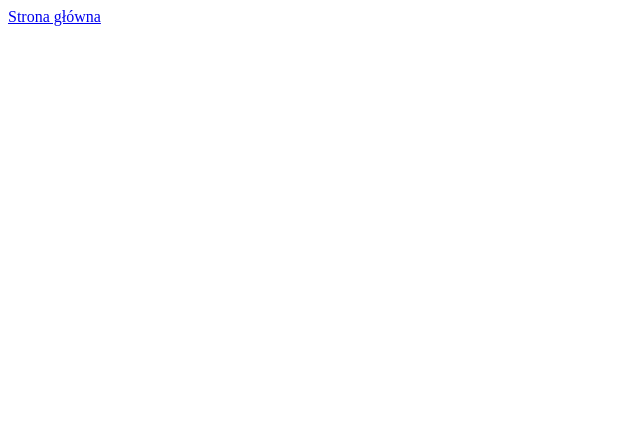
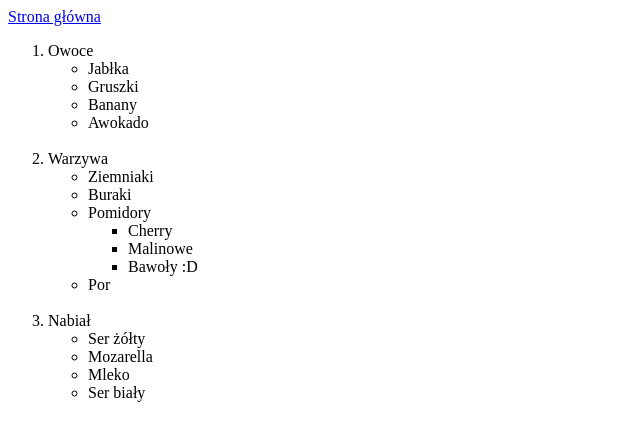
Before and after one commit to kbolenbach/repo, a plain HTML site: page my-first-page/lista_zakupow/index.html in a window 1280 px wide. Shown: the whole page, without its empty margins (0-640 px from the left). Drawn offline with Linux system fonts and the light colour scheme.

Commit message:
poprawienie zadania - brakowało listy zakupów

```diff
--- a/my-first-page/lista_zakupow/index.html
+++ b/my-first-page/lista_zakupow/index.html
@@ -16,6 +16,43 @@
 
         <main>
 
+                <ol>
+                    <li>Owoce</li>
+
+                            <ul>
+                                <li>Jabłka</li>
+                                <li>Gruszki</li>
+                                <li>Banany</li>
+                                <li>Awokado</li>
+                            </ul><br>
+
+                    <li>Warzywa</li>
+
+                            <ul>
+                                <li>Ziemniaki</li>
+                                <li>Buraki</li>
+                                <li>Pomidory</li>
+                                    <ul>
+                                        <li>Cherry</li>
+                                        <li>Malinowe</li>
+                                        <li>Bawoły :D</li>
+                                    </ul>
+                                <li>Por</li>
+                            </ul><br>
+
+
+                    <li>Nabiał</li>
+
+                            <ul>
+                                <li>Ser żółty</li>
+                                <li>Mozarella</li>
+                                <li>Mleko</li>
+                                <li>Ser biały</li>
+                            </ul>
+
+                </ol>
+
+
         </main>
 
         <footer>
```
